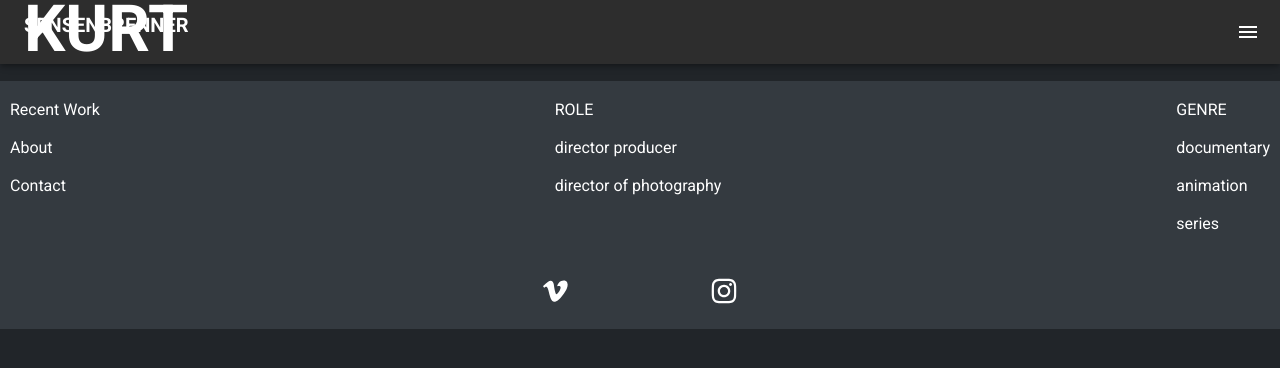
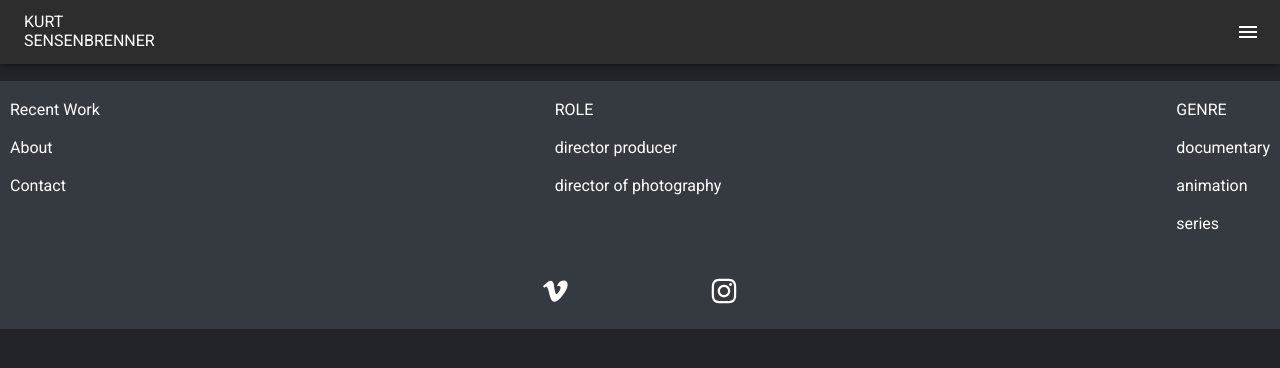
Before and after one commit to mwkwsd/sensensomething, a React (Create React App) app: page /contact in a window 1280 px wide. Shown: the top 368 px of the page. Built offline with nearby package versions, Linux system fonts and the light colour scheme.

Commit message:
Removed Header. Added NavBar into App.tsx

```diff
--- a/src/App.tsx
+++ b/src/App.tsx
@@ -5,10 +5,10 @@ import Contact from './components/templates/Contact'
 import { VideoListPage } from './components/templates/VideoListPage'
 import SeriesPage from './components/templates/SeriesPage'
 import AnimationPage from './components/templates/AnimationPage'
-import { Header } from './components/molecules/headers/Header'
 import { ThemeProvider } from '@mui/material/styles'
 import { kurtTheme } from './theme'
 import { Footer } from './components/organisms/Footer/Footer'
+import { NavBar } from './components/templates/NavBar'
 
 function App() {
   const memoizedFooter = useMemo(() => <Footer />, [])
@@ -17,7 +17,7 @@ function App() {
     <>
       <ThemeProvider theme={kurtTheme}>
         <BrowserRouter>
-          <Header />
+          <NavBar />
           <Routes>
             <Route path="/" element={<Home />} />
             <Route path="/contact" element={<Contact />} />
--- a/src/components/atoms/mainHeading/MainHeading.tsx
+++ b/src/components/atoms/mainHeading/MainHeading.tsx
@@ -7,7 +7,7 @@ type MainHeadingProps = {
 
 export function MainHeading({ mainHeading }: MainHeadingProps) {
   return (
-    <Typography sx={{ margin: 0, fontSize: '50px', fontWeight: 'bold', '@media (min-width: 1280px)': { fontSize: '65px' } }}>
+    <Typography >
       {mainHeading}
     </Typography>
   );
--- a/src/components/atoms/subHeading/SubHeading.tsx
+++ b/src/components/atoms/subHeading/SubHeading.tsx
@@ -6,7 +6,7 @@ type SubHeadingProps = {
 
 export function SubHeading({ subHeading }: SubHeadingProps) {
   return (
-    <Typography sx={{ margin: 0, fontSize: '15px', fontWeight: 'bold', marginTop: '-23px', marginBottom: '10px', '@media (min-width: 1280px)': { fontSize: '20px' } }}>
+    <Typography >
       {subHeading}
     </Typography>
   );
--- a/src/components/molecules/headers/Header.tsx
+++ /dev/null
@@ -1,7 +0,0 @@
-import { NavBar } from '../../templates/NavBar'
-
-export function Header() {
-  return (
-    <NavBar />
-  )
-}
```
Also changed, not shown: src/components/atoms/headers/Header.tsx (deleted, +0 -7 lines).
